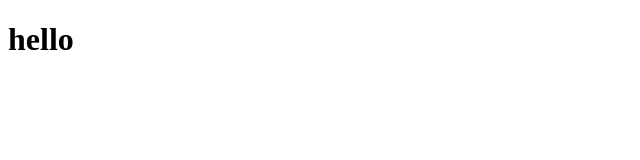
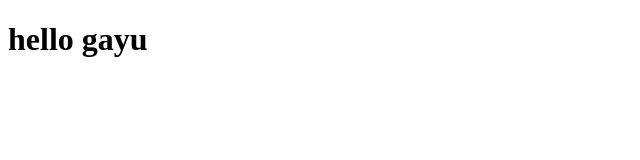
Before and after one commit to Gayathri026/choco_late_, a website: page choco_app/index.html in a window 1280 px wide. Shown: the whole page, without its empty margins (0-640 px from the left). Drawn offline with Linux system fonts and the light colour scheme.

Commit message:
Your message about the changes

```diff
--- a/choco_app/index.html
+++ b/choco_app/index.html
@@ -6,6 +6,8 @@
     <title>Document</title>
 </head>
 <body>
-    <h1> hello</h1>
+    <h1> hello gayu
+
+    </h1>
 </body>
 </html>
```
